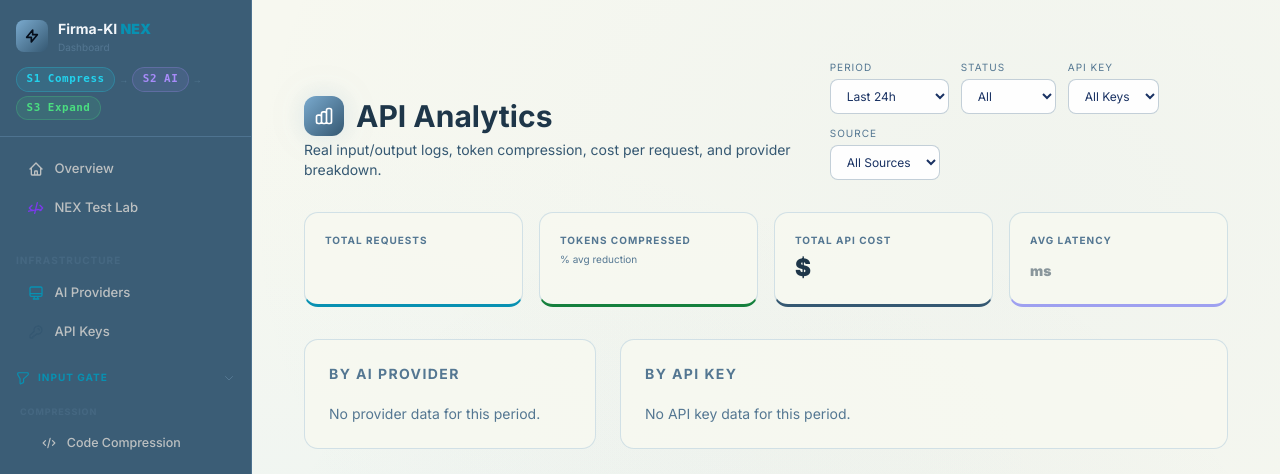
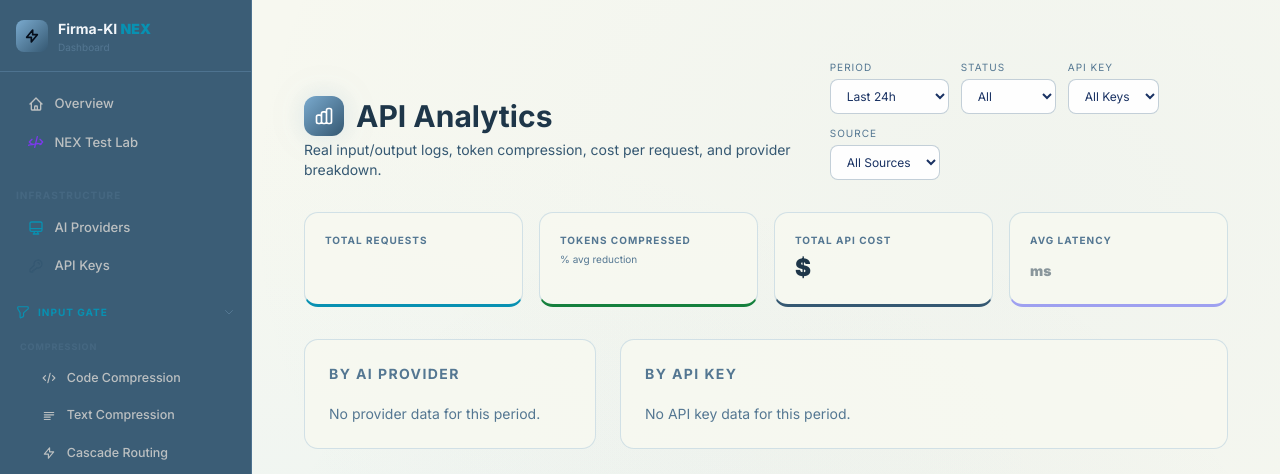
Before and after one commit to navidfalah/NeX-Token-Compressor, a FastAPI app: template templates/dashboard/analytics.html in a window 1280 px wide. Shown: the top 474 px of the page. Run offline with FastAPI, Linux system fonts and the light colour scheme; the template is opened without the code that fills it, so the values that code supplies are empty; some libraries are stand-ins or nearby versions.

Commit message:
all fine for this is the version 2

```diff
--- a/templates/dashboard/base_dashboard.html
+++ b/templates/dashboard/base_dashboard.html
@@ -21,14 +21,6 @@
                 </span>
             </div>
         </a>
-        <!-- NEX Pipeline indicator -->
-        <div class="flex items-center gap-1 mt-3 flex-wrap">
-            <span class="nex-stage-pill nex-stage-1">S1 Compress</span>
-            <span style="color:var(--text-muted); font-size:9px;">→</span>
-            <span class="nex-stage-pill nex-stage-2">S2 AI</span>
-            <span style="color:var(--text-muted); font-size:9px;">→</span>
-            <span class="nex-stage-pill nex-stage-3">S3 Expand</span>
-        </div>
     </div>
 
     <!-- Nav Links -->
```
Also changed, not shown: db.sqlite3.
